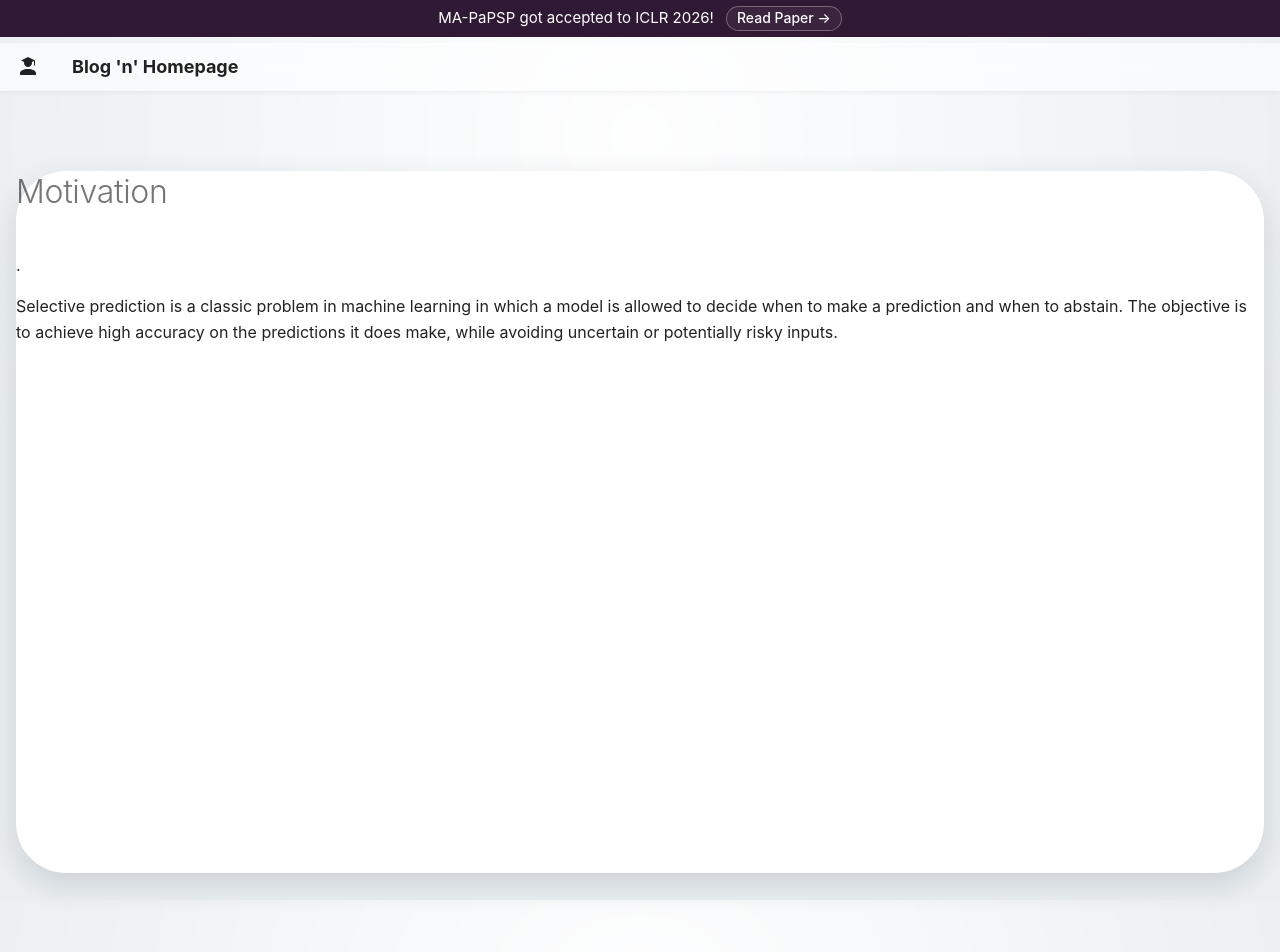
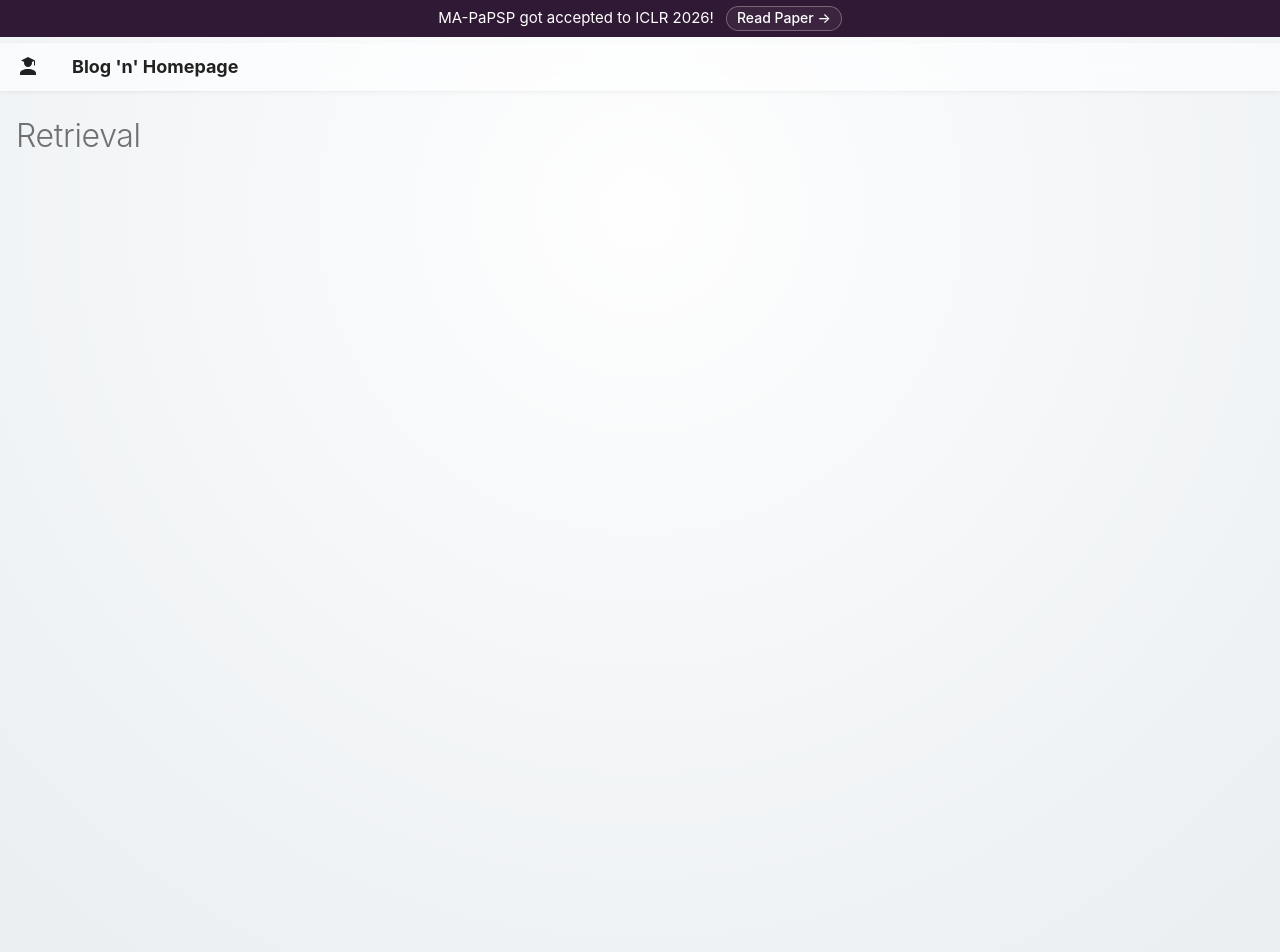
Before and after one commit to kingston-aditya/kingston-aditya.github.io, an MkDocs documentation site: the page built from docs/2026-02-05-retrieval.md, in a window 1280 px wide and 1400 px high. Shown: the top 952 px of the window. Built offline with MkDocs 1.6.1 and Material for MkDocs 9.7.7, drawn with Linux system fonts in a browser that asks for light colours; some web fonts are replaced; some of the changed text lies outside the part shown.

Commit message:
starting blog 2a

```diff
--- a/docs/2026-02-05-retrieval.md
+++ b/docs/2026-02-05-retrieval.md
@@ -31,38 +31,3 @@
 
 
 ## Existing works. -->
-
-<div class="page-container">
-
-  <section class="top-section">
-    <div class="floating-squircle">
-      <h1> Motivation </h1>.
-
-  <p>Selective prediction is a classic problem in machine learning in which a model is allowed to decide when to make a prediction and when to abstain. The objective is to achieve high accuracy on the predictions it does make, while avoiding uncertain or potentially risky inputs.</p>
-  </div>
-
-  </section>
-
-  <section class="video-section">
-    <div class="video-container">
-      <iframe
-        src="https://www.youtube.com/embed/dQw4w9WgXcQ"
-        title="YouTube video player"
-        frameborder="0"
-        allow="accelerometer; autoplay; clipboard-write; encrypted-media; gyroscope; picture-in-picture"
-        allowfullscreen>
-      </iframe >
-    </div>
-  </section>
-
-  <section>
-    <p>Selective prediction is a classic problem in machine learning in which a model is allowed to decide when to make a prediction and when to abstain. The objective is to achieve high accuracy on the predictions it does make, while avoiding uncertain or potentially risky inputs.
-
-Traditionally, one common (and widely used) approach relies on thresholding the model’s output confidence, often derived from logits or predicted probabilities. For instance, consider a classifier that must distinguish between a dog and a cat image. Now suppose the model produces a probability distribution over the two classes of say, 0.1 for dog and 0.9 for cat. This maximum probability (0.9) reflects the model’s confidence in its prediction. In selective prediction, we compare this confidence score to a predefined threshold (e.g., 0.6) and output the predicted class (cat here) when the confidence exceeds the threshold. Otherwise, the model simply abstains from making a prediction, signaling uncertainty.
-
-While such a paradigm works well for option-based tasks with a fixed set of answers, it breaks down in the context of generative tasks (e.g. dense caption an image), where outputs are open-ended and confidence estimates are far less reliable. Why? Well, this is because we have a confidence score for each output token.
-
-How can one solve this problem? Has anyone solved this before? Will discuss some works and one solution in my subsequent posts.</p>
-  </section>
-
-</div>
--- a/docs/stylesheets/extra.css
+++ b/docs/stylesheets/extra.css
@@ -922,68 +922,3 @@
 }
 
 /*This is for the blogs*/
-
-/* Stretches the entire page to lock the footer at the very bottom */
-.page-container {
-  display: flex;
-  flex-direction: column;
-  min-height: 100vh;
-}
-
-/* 1. Top Section (Transparent Container) */
-.top-section {
-  padding: 40px 0px;
-  width: 100%;
-  display: flex;
-  justify-content: center;
-  align-items: center;
-}
-
-.floating-squircle {
-  width: 100% !important;
-  max-width: 100% !important;
-
-  /* FIX: Removed the hardcoded height: 260px to let aspect-ratio dynamically scale the box width safely */
-  aspect-ratio: 16 / 9;
-
-  background-color: #ffffff;
-  border-radius: 50px;
-  box-shadow: 0 12px 30px rgba(15, 37, 55, 0.15);
-  box-sizing: border-box; /* Prevents hidden borders from breaking full-screen widths */
-}
-
-/* 2. Full-Width Video Layout Section */
-.video-section {
-  width: 100%;
-  padding: 60px 0;
-  display: flex;
-  justify-content: center;
-  align-items: center;
-}
-
-/* Keeps the YouTube iframe inside a clean aspect ratio grid */
-.video-container {
-  /* FIX: Changed from 90% and max-width: 800px to expand completely across the viewport width */
-  width: 100% !important;
-  max-width: 100% !important;
-
-  aspect-ratio: 16 / 9;
-  background-color: #334e68;
-  border-radius: 20px;
-  overflow: hidden;
-  border: 2px solid #0f2537;
-  box-shadow: 0 4px 15px rgba(0, 0, 0, 0.1);
-  box-sizing: border-box;
-}
-
-.video-container iframe {
-  width: 100%;
-  height: 100%;
-  display: block;
-}
-
-/* 3. Lower Middle Section Spacer */
-.spacer-section {
-  flex-grow: 1;
-  min-height: 150px;
-}
```
